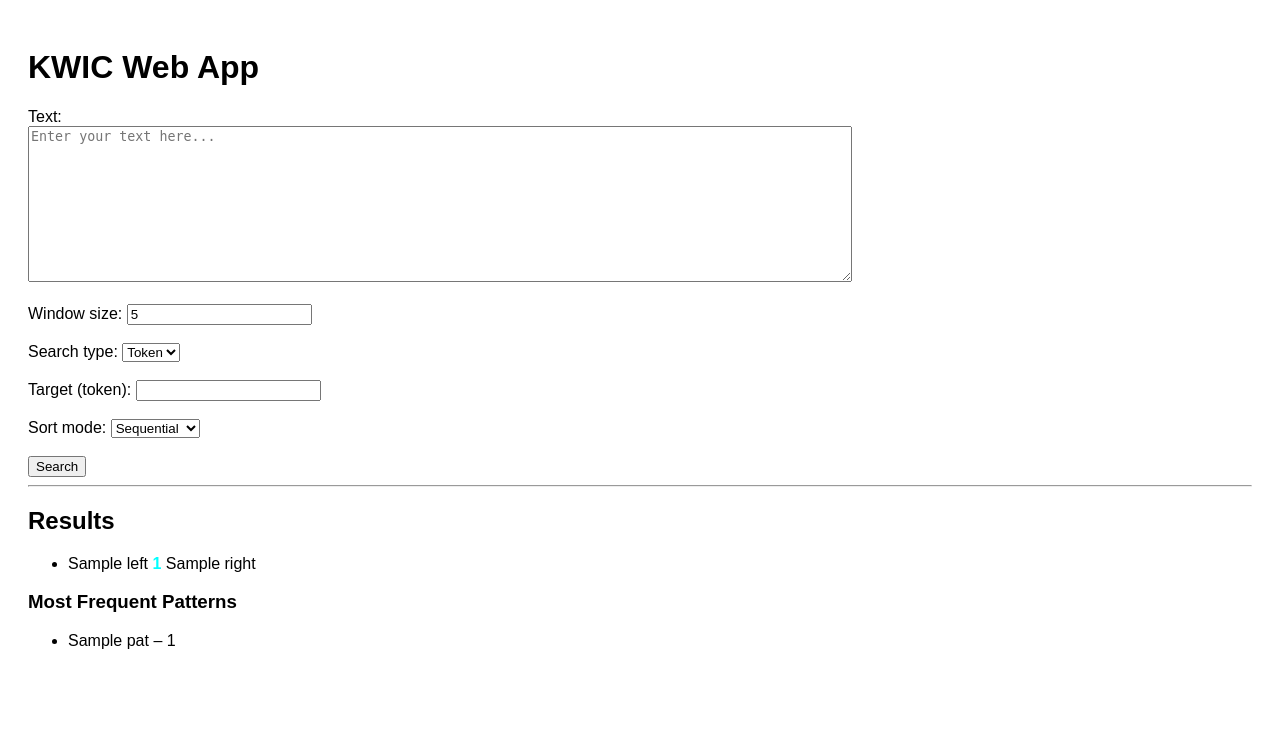
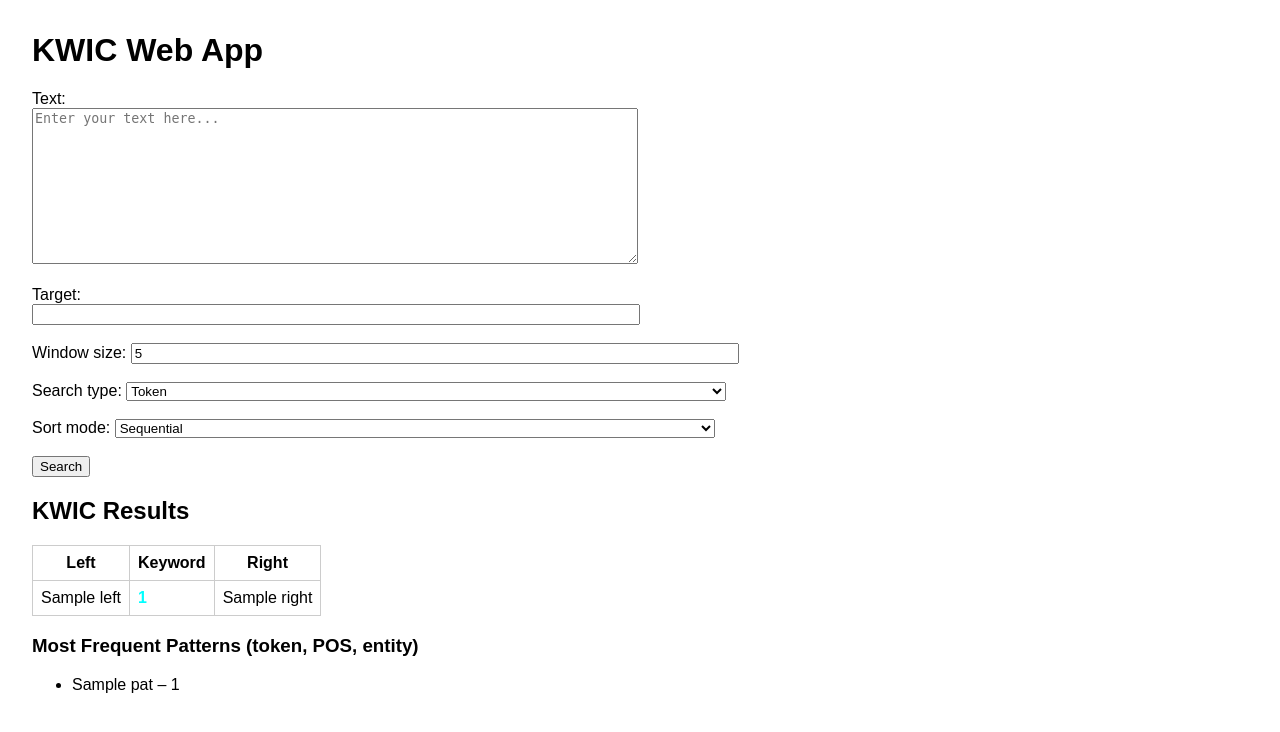
Before and after one commit to koterooo/EL331_pineapple, a Flask app: template web_kwic_app/templates/index.html in a window 1280 px wide. Shown: the top 732 px of the page. Run offline with Flask 3, Linux system fonts and the light colour scheme; the template is opened without the code that fills it: most values are stand-ins (such as "Sample title", 1, 10 or a date in 2020).

Commit message:
仮に完成

```diff
--- a/web_kwic_app/app.py
+++ b/web_kwic_app/app.py
@@ -4,6 +4,8 @@ from collections import Counter
 
 app = Flask(__name__)
 nlp = spacy.load("en_core_web_sm")
+
+IGNORED_TOKENS = {"(", ")", ",", ".", ":", ";"}
 
 @app.route("/", methods=["GET", "POST"])
 def index():
@@ -27,15 +29,16 @@ def index():
             lowered = [t.lower() for t in tokens]
             for i in range(len(tokens) - n + 1):
                 if lowered[i:i+n] == [w.lower() for w in target_words]:
-                    matches.append((i, n))
+                    if tokens[i] not in IGNORED_TOKENS:
+                        matches.append((i, n))
         elif search_type == "pos":
             pos_list = [tok.pos_ for tok in doc]
             for i in range(len(pos_list)):
-                if pos_list[i] == target:
+                if pos_list[i] == target and doc[i].text not in IGNORED_TOKENS:
                     matches.append((i, 1))
         elif search_type == "entity":
             for ent in doc.ents:
-                if ent.label_ == target.upper():
+                if ent.label_ == target.upper() and doc[ent.start].text not in IGNORED_TOKENS:
                     matches.append((ent.start, ent.end - ent.start))
 
         pattern_counter = Counter()
@@ -51,8 +54,9 @@ def index():
                     right = sent_tokens[local_idx + length: local_idx + length + window]
 
                     next_tok = sent[local_idx + length] if (local_idx + length) < len(sent) else None
-                    next_info = (next_tok.text, next_tok.pos_) if next_tok else ("", "")
-                    pattern_counter[next_info] += 1
+                    if next_tok:
+                        next_info = (next_tok.text, next_tok.pos_, next_tok.ent_type_ or "")
+                        pattern_counter[next_info] += 1
 
                     output_data.append({
                         "left": " ".join(left),
--- a/web_kwic_app/static/style.css
+++ b/web_kwic_app/static/style.css
@@ -0,0 +1,24 @@
+body {
+  font-family: Arial, sans-serif;
+  margin: 2rem;
+}
+
+textarea, input, select {
+  width: 100%;
+  max-width: 600px;
+}
+
+table {
+  border-collapse: collapse;
+  margin-top: 1em;
+}
+
+th, td {
+  border: 1px solid #ccc;
+  padding: 0.5em;
+}
+
+.mid {
+  font-weight: bold;
+  color: cyan;
+}
--- a/web_kwic_app/templates/index.html
+++ b/web_kwic_app/templates/index.html
@@ -1,93 +1,68 @@
 <!DOCTYPE html>
-<html>
+<html lang="en">
 <head>
-  <meta charset="UTF-8">
+  <meta charset="UTF-8" />
   <title>KWIC Web App</title>
-  <style>
-    body { font-family: Arial, sans-serif; padding: 20px; }
-    .mid { font-weight: bold; color: cyan; }
-    .hidden { display: none; }
-  </style>
-  <script>
-    function updateTargetInput() {
-      const type = document.getElementById('search_type').value;
-      document.getElementById('target_token').style.display = (type === 'token') ? 'inline' : 'none';
-      document.getElementById('target_pos').style.display = (type === 'pos') ? 'inline' : 'none';
-      document.getElementById('target_entity').style.display = (type === 'entity') ? 'inline' : 'none';
-    }
-    window.addEventListener('DOMContentLoaded', updateTargetInput);
-  </script>
+  <link rel="stylesheet" href="{{ url_for('static', filename='style.css') }}">
 </head>
 <body>
   <h1>KWIC Web App</h1>
   <form method="post">
-    <label for="text">Text:</label><br>
-    <textarea name="text" rows="10" cols="100" placeholder="Enter your text here..."></textarea><br><br>
+    <label>Text:<br>
+      <textarea name="text" rows="10" cols="100" placeholder="Enter your text here..." required></textarea>
+    </label><br><br>
 
-    <label for="window">Window size:</label>
-    <input type="number" name="window" value="5" min="1"><br><br>
+    <label>Target:<br>
+      <input type="text" name="target" required>
+    </label><br><br>
 
-    <label for="search_type">Search type:</label>
-    <select name="search_type" id="search_type" onchange="updateTargetInput()">
+    <label>Window size:
+      <input type="number" name="window" value="5" min="1" max="20">
+    </label><br><br>
+
+    <label>Search type:
+      <select name="search_type">
         <option value="token">Token</option>
         <option value="pos">POS</option>
         <option value="entity">Entity</option>
-    </select><br><br>
+      </select>
+    </label><br><br>
 
-    <div id="target_token">
-      <label for="target">Target (token):</label>
-      <input type="text" name="target"><br><br>
-    </div>
-
-    <div id="target_pos" class="hidden">
-      <label for="target">Target (POS):</label>
-      <select name="target">
-        <option value="NOUN">NOUN</option>
-        <option value="VERB">VERB</option>
-        <option value="ADJ">ADJ</option>
-        <option value="ADV">ADV</option>
-        <option value="PROPN">PROPN</option>
-        <option value="DET">DET</option>
-        <option value="ADP">ADP</option>
-        <option value="AUX">AUX</option>
-      </select><br><br>
-    </div>
-
-    <div id="target_entity" class="hidden">
-      <label for="target">Target (Entity):</label>
-      <select name="target">
-        <option value="PERSON">PERSON</option>
-        <option value="ORG">ORG</option>
-        <option value="GPE">GPE</option>
-        <option value="DATE">DATE</option>
-        <option value="MONEY">MONEY</option>
-        <option value="TIME">TIME</option>
-      </select><br><br>
-    </div>
-
-    <label for="sort_mode">Sort mode:</label>
+    <label>Sort mode:
       <select name="sort_mode">
         <option value="sequential">Sequential</option>
         <option value="token_freq">Token Freq</option>
         <option value="pos_freq">POS Freq</option>
-    </select><br><br>
+      </select>
+    </label><br><br>
 
     <button type="submit">Search</button>
   </form>
 
-  <hr>
-
   {% if result %}
-    <h2>Results</h2>
-    <ul>
+    <h2>KWIC Results</h2>
+    <table>
+      <thead>
+        <tr>
+          <th>Left</th>
+          <th>Keyword</th>
+          <th>Right</th>
+        </tr>
+      </thead>
+      <tbody>
         {% for item in result %}
-        <li>{{ item.left }} <span class="mid">{{ item.mid }}</span> {{ item.right }}</li>
+          <tr>
+            <td class="left">{{ item.left }}</td>
+            <td class="mid">{{ item.mid }}</td>
+            <td class="right">{{ item.right }}</td>
+          </tr>
         {% endfor %}
-    </ul>
+      </tbody>
+    </table>
   {% endif %}
 
   {% if patterns %}
-    <h3>Most Frequent Patterns</h3>
+    <h3>Most Frequent Patterns (token, POS, entity)</h3>
     <ul>
       {% for pat, count in patterns %}
         <li>{{ pat }} – {{ count }}</li>
```
Lines whose indentation alone changed are shown as unchanged.
